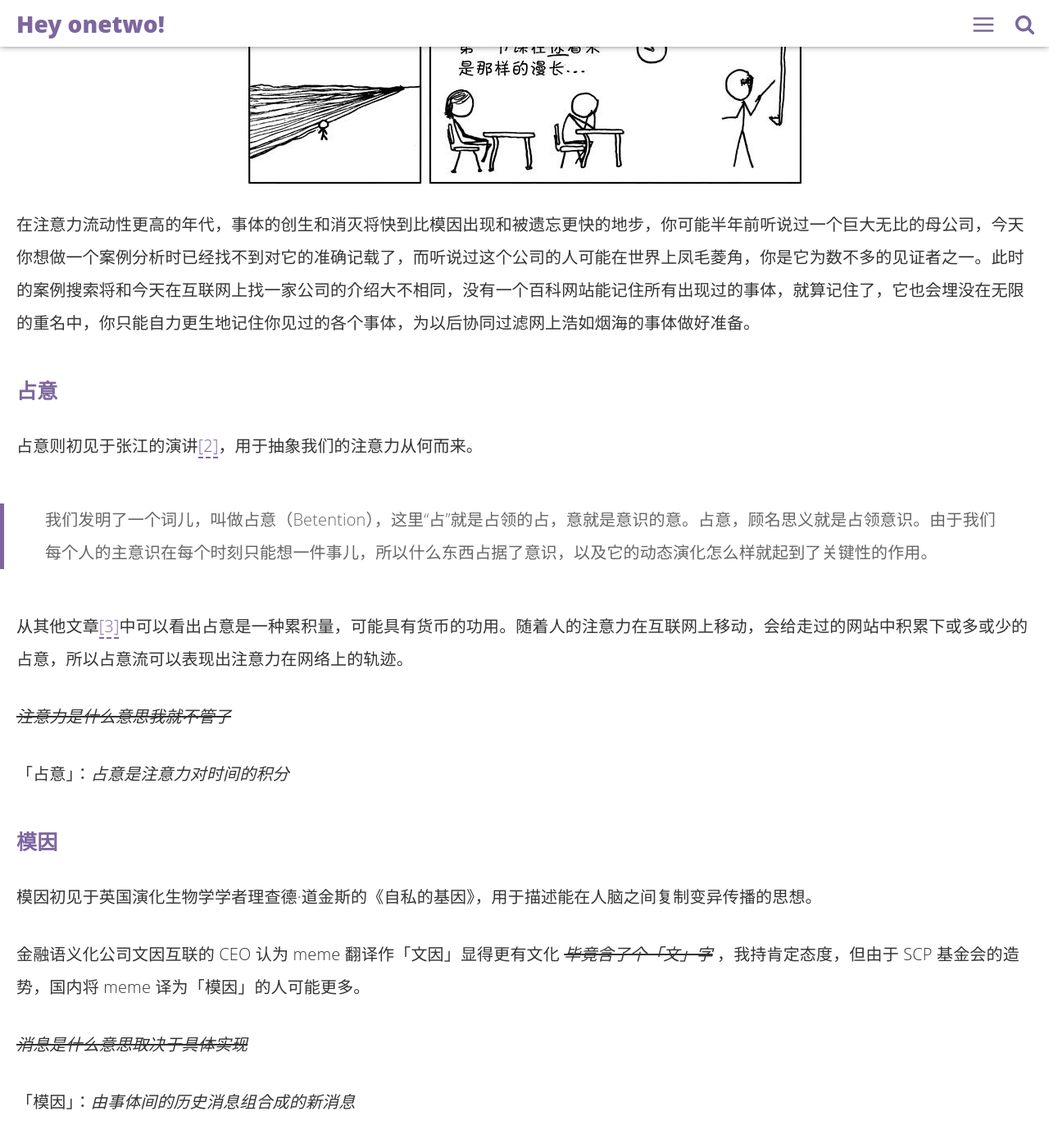
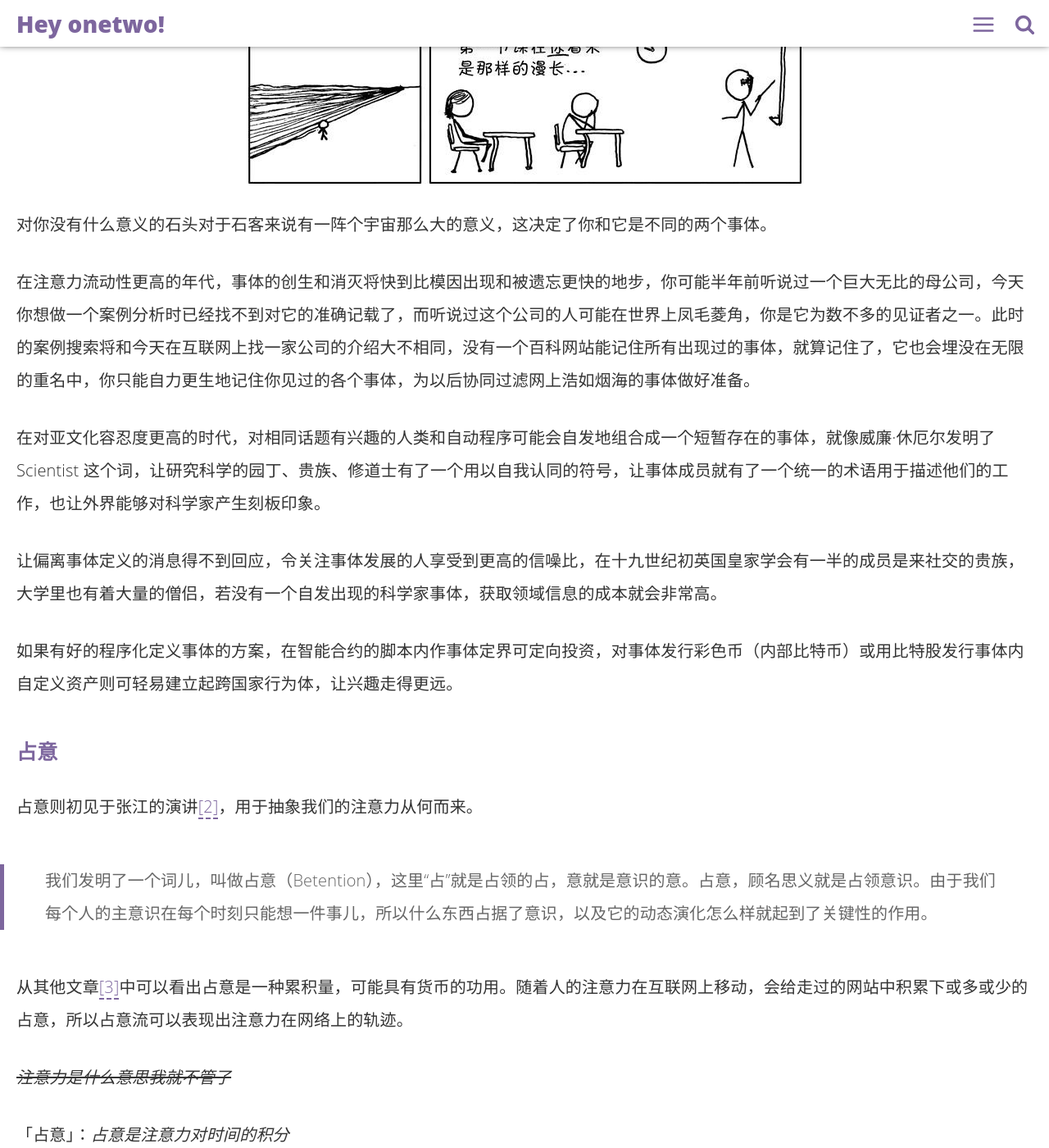
Before and after one commit to linonetwo/linonetwo.github.io, a Jekyll site: the page built from _posts/2017-02-03-处理人格的边界.md, in a window 1280 px wide and 1400 px high, scrolled down 4706 px. Shown: the whole window at 82% size. Built offline with Jekyll 4.4.1, drawn with Linux system fonts in a browser that asks for light colours; comment, search, counter and statistics services are not loaded; some of the changed text lies outside the part shown.

Commit message:
增加事体部分

````diff
--- a/_posts/2017-02-03-处理人格的边界.md
+++ b/_posts/2017-02-03-处理人格的边界.md
@@ -46,7 +46,15 @@ Palantir 可以从使用者添加的文档中抽取出实体和事件，方便
 
 ![石客帝国](https://github.com/linonetwo/linonetwo.github.io/raw/master/assets/img/posts/%E4%BA%8B%E4%BD%93/%E7%9F%B3%E5%AE%A2%E5%B8%9D%E5%9B%BD.jpg)
 
+对你没有什么意义的石头对于石客来说有一阵个宇宙那么大的意义，这决定了你和它是不同的两个事体。
+
 在注意力流动性更高的年代，事体的创生和消灭将快到比模因出现和被遗忘更快的地步，你可能半年前听说过一个巨大无比的母公司，今天你想做一个案例分析时已经找不到对它的准确记载了，而听说过这个公司的人可能在世界上凤毛菱角，你是它为数不多的见证者之一。此时的案例搜索将和今天在互联网上找一家公司的介绍大不相同，没有一个百科网站能记住所有出现过的事体，就算记住了，它也会埋没在无限的重名中，你只能自力更生地记住你见过的各个事体，为以后协同过滤网上浩如烟海的事体做好准备。
+
+在对亚文化容忍度更高的时代，对相同话题有兴趣的人类和自动程序可能会自发地组合成一个短暂存在的事体，就像威廉·休厄尔发明了 Scientist 这个词，让研究科学的园丁、贵族、修道士有了一个用以自我认同的符号，让事体成员就有了一个统一的术语用于描述他们的工作，也让外界能够对科学家产生刻板印象。
+
+让偏离事体定义的消息得不到回应，令关注事体发展的人享受到更高的信噪比，在十九世纪初英国皇家学会有一半的成员是来社交的贵族，大学里也有着大量的僧侣，若没有一个自发出现的科学家事体，获取领域信息的成本就会非常高。
+
+如果有好的程序化定义事体的方案，在智能合约的脚本内作事体定界可定向投资，对事体发行彩色币（内部比特币）或用比特股发行事体内自定义资产则可轻易建立起跨国家行为体，让兴趣走得更远。
 
 ### 占意
 
@@ -120,25 +128,11 @@ Palantir 可以从使用者添加的文档中抽取出实体和事件，方便
 
 在中国的例子中，逐渐向事体中添加的模因潜移默化地改变了事体的一些性质，我们很难归纳出这些性质，但肯定有人对于这种增长感兴趣。由于在我们的模型中事体表现为节点，而模因是边上的流，所以通过统计和追踪流就能窥到事体演化的进度。
 
-给事体设立一些「智能子事体」，当有模因流过它时，对流做出变换（Rx）、进行统计或打日志（面向切面编程），对事体演进有兴趣的人可以得到关于一个事体的最新报告。
-
-## 领域模型
-
-### 事体
-
-
-
-```javascript
-// Ivent 事体
-type Ivent = {
-  foo?: string,
-  bar?: number
-}
-```
+如果给事体设立一些「智能子事体」，当有模因流过它时，对模因流做出变换（Rx）、进行统计或打日志（面向切面编程），对事体演进有兴趣的人就可以得到关于一个事体发展的最新报告。
 
 ## 总结
 
-在本文中，我们将很多古老的概念换了个名字，还把很多古老的方法论揉合在一起，塑造出一种不明觉厉的感觉，并提出了将这种不明觉厉的感觉落实成明而觉厉的产品的思路。
+在本文中，我们将很多古老的概念换了个名字，还把很多古老的方法论揉合在一起，塑造出一种不明觉厉的感觉。
 
 通过一个较为简单的模型，我们可以存储人生中与各种素材相遇的语境，以及利用素材的语境，提高利用素材扯淡的水平，还能避免由于健忘对一个人用同一个素材装两次逼，具有较高的装逼价值。
 
````
